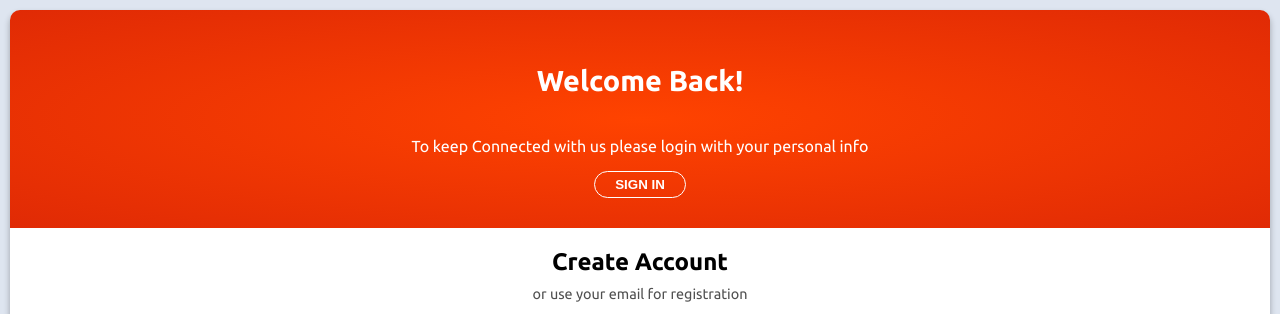
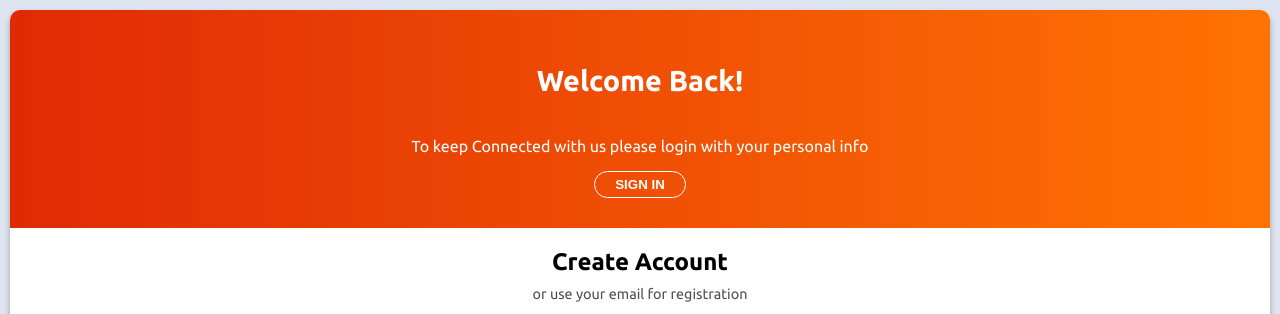
Before and after one commit to Korosi29/User, a plain HTML site: page index.html in a window 1280 px wide. Shown: the top 314 px of the page. Drawn offline with Linux system fonts and the light colour scheme.

Commit message:
background correction

```diff
--- a/style.css
+++ b/style.css
@@ -4,7 +4,7 @@
 
 :root{
     --background: rgb(222, 229, 240);
-    --primary: radial-gradient(#ff4300, #e02a05);
+    --primary: linear-gradient(to left,#ff7303, #e02a05);
     --secondary: rgb(255, 255, 255);
     --accent: rgb(220, 220, 225);
 }
```
